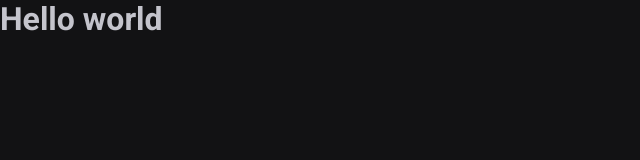
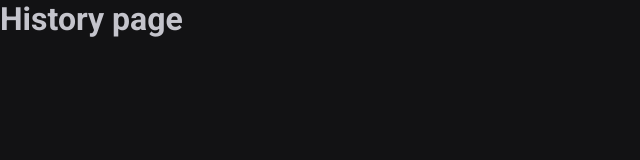
Before and after one commit to antoniojpsalves/02-ignite-timer, a React (Vite) app: page /history in a window 1280 px wide. Shown: the top 160 px of the page, without its empty margins (0-640 px from the left). Built offline with nearby package versions, Linux system fonts and the light colour scheme.

Commit message:
:sparkles: feat: adicionando as rotas do app

```diff
--- a/package.json
+++ b/package.json
@@ -12,6 +12,7 @@
   "dependencies": {
     "react": "^18.2.0",
     "react-dom": "^18.2.0",
+    "react-router-dom": "^6.23.1",
     "styled-components": "^6.1.11"
   },
   "devDependencies": {
--- a/src/App.tsx
+++ b/src/App.tsx
@@ -1,12 +1,17 @@
 import { ThemeProvider } from 'styled-components'
 import { defaultTheme } from './styles/theme/default'
 import { GlobalStyle } from './styles/global'
+import { Router } from './Router'
+
+import { BrowserRouter } from 'react-router-dom'
 export function App() {
 
 
   return (
     <ThemeProvider theme={defaultTheme}>
-      <h1>Hello world</h1>
+      <BrowserRouter>
+        <Router />
+      </BrowserRouter>
       <GlobalStyle />
     </ThemeProvider>
   )
--- /dev/null
+++ b/src/Router.tsx
@@ -0,0 +1,14 @@
+import { Routes, Route } from 'react-router-dom'
+
+import { Home } from './pages/Home'
+import { History } from './pages/History'
+
+
+export function Router() {
+  return (
+    <Routes>
+      <Route path='/' element={<Home />} />
+      <Route path='/history' element={<History />} />
+    </Routes>
+  )
+}
--- /dev/null
+++ b/src/pages/History.tsx
@@ -0,0 +1,7 @@
+
+
+export function History() {
+  return (
+    <h1>History page</h1>
+  )
+}
--- /dev/null
+++ b/src/pages/Home.tsx
@@ -0,0 +1,7 @@
+
+
+export function Home() {
+  return (
+    <h1>Home page</h1>
+  )
+}
```
Also changed, not shown: .eslintrc.json, 1 other file (tests, documents, lock files or other folders).
